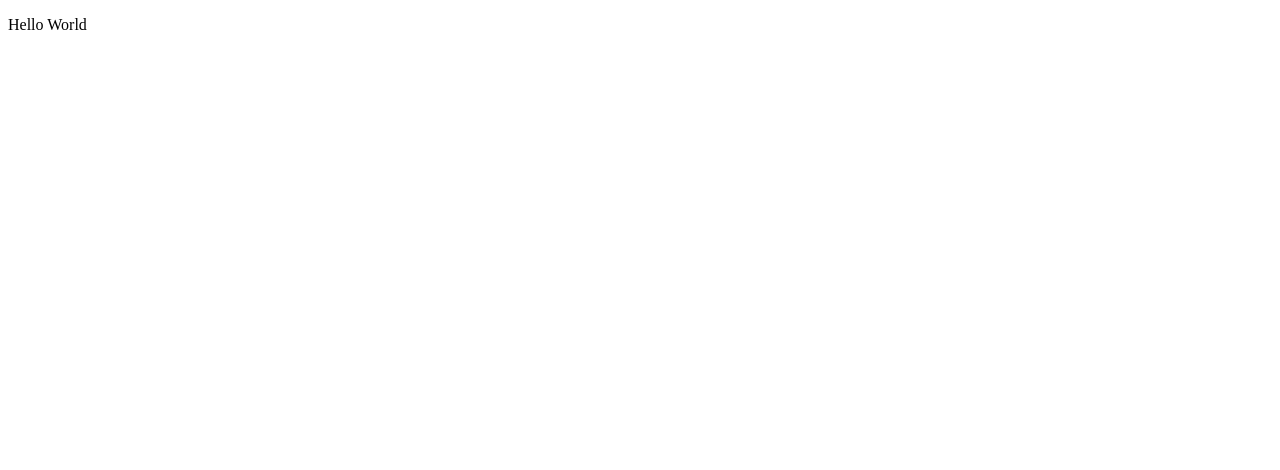
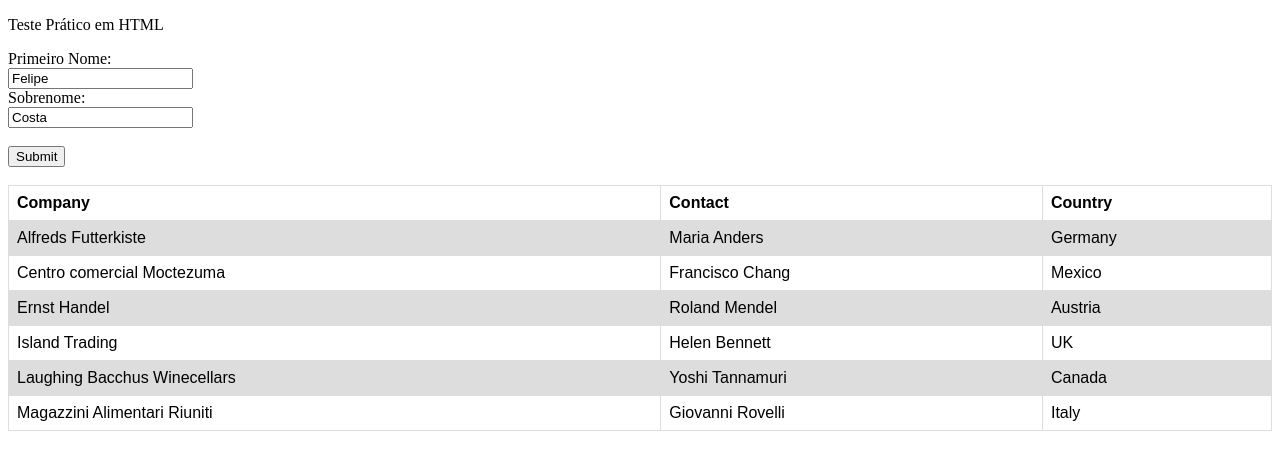
Before and after one commit to Ryffyn/primeiraAula, a plain HTML site: page index.html in a window 1280 px wide. Drawn offline with Linux system fonts and the light colour scheme.

Commit message:
criado tela inicial para teste prático

```diff
--- a/index.html
+++ b/index.html
@@ -1,6 +1,73 @@
 <!DOCTYPE html>
 
-<p> Hello World</p>
+<p>Teste Prático em HTML</p>
 <p></p>
 
+<style>
+    table {
+      font-family: arial, sans-serif;
+      border-collapse: collapse;
+      width: 100%;
+    }
+
+    td, th {
+      border: 1px solid #dddddd;
+      text-align: left;
+      padding: 8px;
+    }
+
+    tr:nth-child(even) {
+      background-color: #dddddd;
+    }
+    </style>
+    </head>
+
+    <form action="/action_page.php">
+        <label for="fname">Primeiro Nome:</label><br>
+        <input type="text" id="fname" name="fname" value="Felipe"><br>
+        <label for="lname">Sobrenome:</label><br>
+        <input type="text" id="lname" name="lname" value="Costa"><br><br>
+        <input type="submit" value="Submit">
+    </form>
+
+    <br/>
+
+    <table>
+        <tr>
+        <th>Company</th>
+        <th>Contact</th>
+        <th>Country</th>
+        </tr>
+        <tr>
+        <td>Alfreds Futterkiste</td>
+        <td>Maria Anders</td>
+        <td>Germany</td>
+        </tr>
+        <tr>
+        <td>Centro comercial Moctezuma</td>
+        <td>Francisco Chang</td>
+        <td>Mexico</td>
+        </tr>
+        <tr>
+        <td>Ernst Handel</td>
+        <td>Roland Mendel</td>
+        <td>Austria</td>
+        </tr>
+        <tr>
+        <td>Island Trading</td>
+        <td>Helen Bennett</td>
+        <td>UK</td>
+        </tr>
+        <tr>
+        <td>Laughing Bacchus Winecellars</td>
+        <td>Yoshi Tannamuri</td>
+        <td>Canada</td>
+        </tr>
+        <tr>
+        <td>Magazzini Alimentari Riuniti</td>
+        <td>Giovanni Rovelli</td>
+        <td>Italy</td>
+        </tr>
+     </table>
+
 </html>
```
